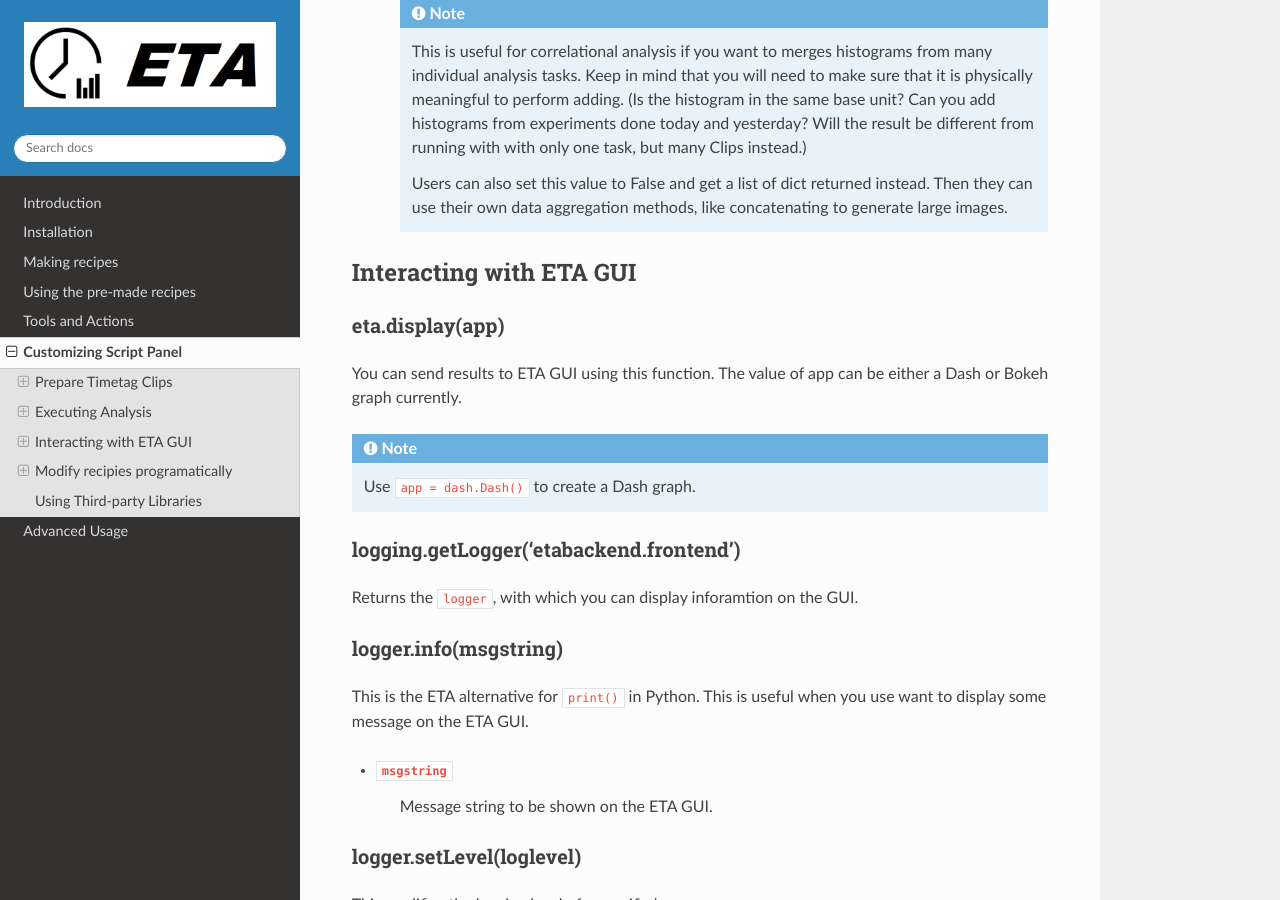
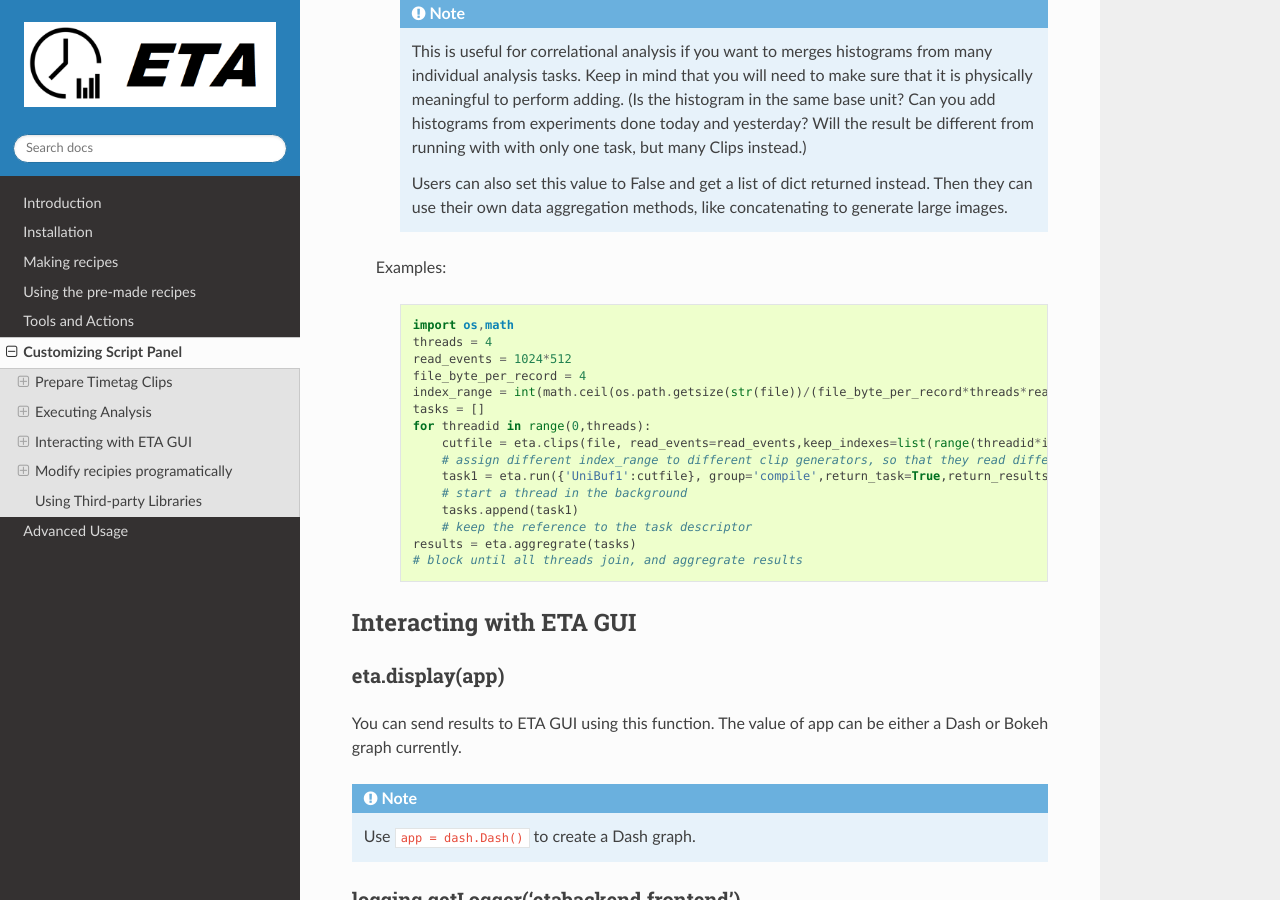
Before and after one commit to timetag/timetag.github.io, a Sphinx documentation site: the page built from docs/python.rst, in a window 1280 px wide and 900 px high, scrolled down 7305 px. Built offline with Sphinx 7.4.7 and the Read the Docs theme 2.0.0, drawn with Linux system fonts in a browser that asks for light colours.

Commit message:
Update python.rst

```diff
--- a/docs/python.rst
+++ b/docs/python.rst
@@ -201,6 +201,26 @@ eta.aggregrate(list_of_tasks, sum_results=True):
 
         Users can also set this value to False and get a list of dict returned instead. Then they can use their own data aggregation methods, like concatenating to generate large images.
 
+ Examples:
+
+    .. code-block:: python
+
+            import os,math
+            threads = 4
+            read_events = 1024*512
+            file_byte_per_record = 4
+            index_range = int(math.ceil(os.path.getsize(str(file))/(file_byte_per_record*threads*read_events)))
+            tasks = []
+            for threadid in range(0,threads):
+                cutfile = eta.clips(file, read_events=read_events,keep_indexes=list(range(threadid*index_range,(threadid+1)*index_range)))
+                # assign different index_range to different clip generators, so that they read different parts of the original file
+                task1 = eta.run({'UniBuf1':cutfile}, group='compile',return_task=True,return_results=False)
+                # start a thread in the background
+                tasks.append(task1)
+                # keep the reference to the task descriptor
+            results = eta.aggregrate(tasks)
+            # block until all threads join, and aggregrate results
+
 
 Interacting with ETA GUI
 -----
```
